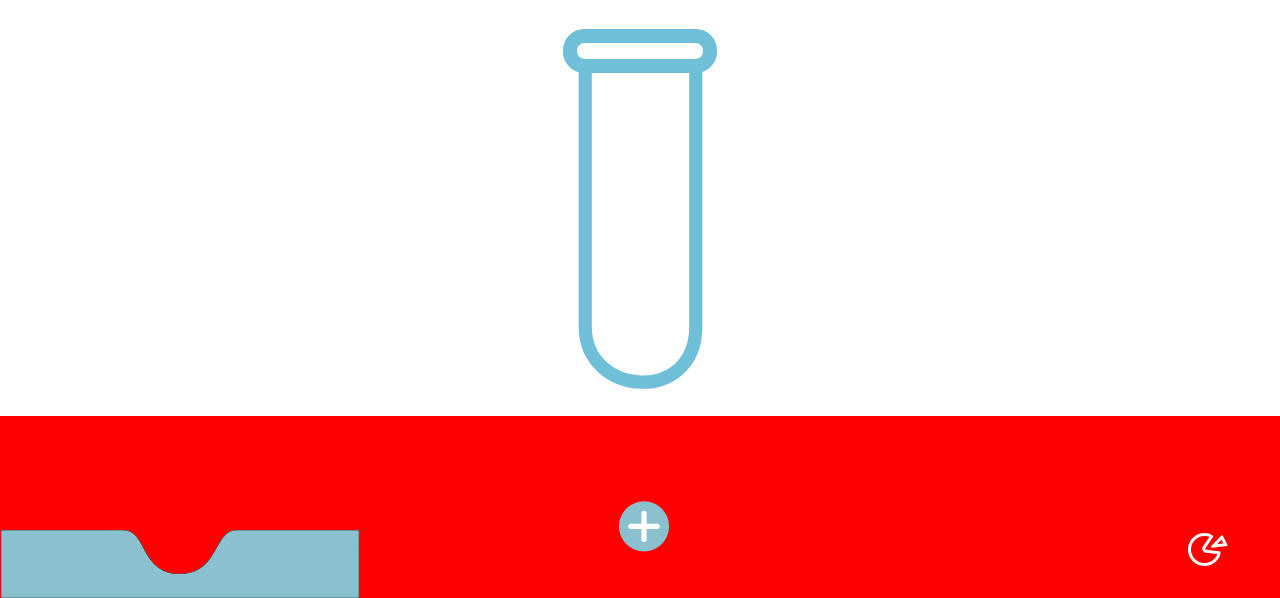
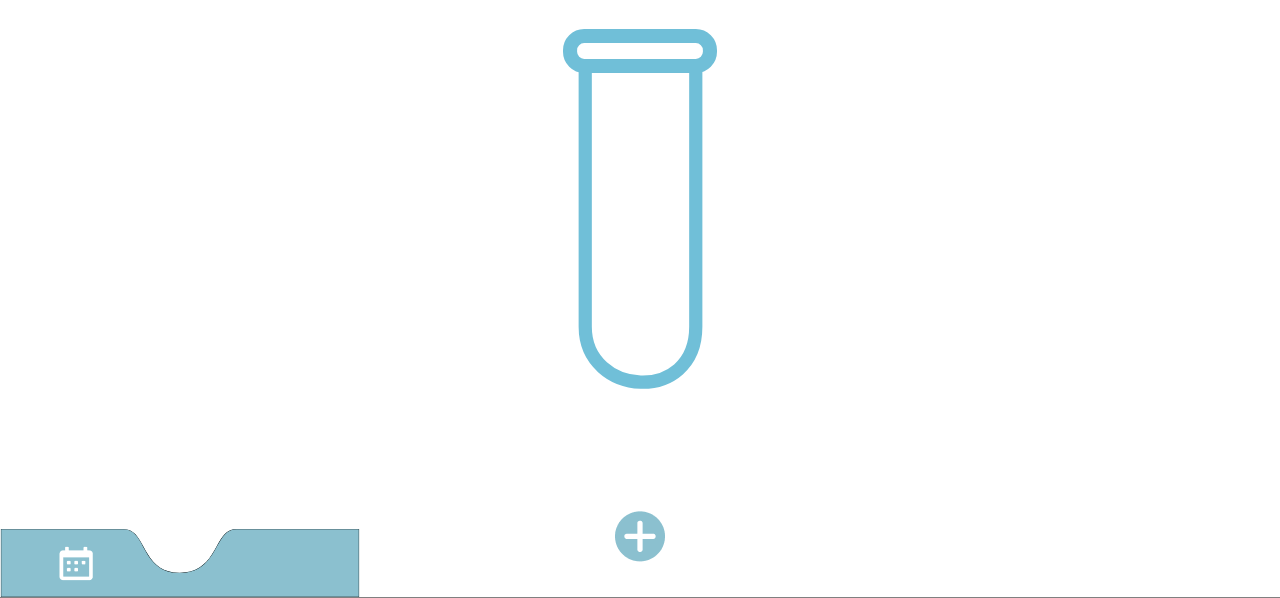
Before and after one commit to MMAksimm123/MoodTrack, a plain HTML site: page index.html in a window 1280 px wide. Shown: the part 203-801 px from the top of the page. Drawn offline with Linux system fonts and the light colour scheme.

Commit message:
secondCommit

```diff
--- a/index.html
+++ b/index.html
@@ -71,7 +71,30 @@
         </filter>
         </defs>
         </svg>-->
+        <!-- I put buttons on the bar at the bottom of the screen and corrected the styles-->
         <div class="grid-container">
+          <svg class="backgroundInFooter" xmlns="http://www.w3.org/2000/svg" width="360" height="68" viewBox="0 0 1080 205" fill="none">
+            <g filter="url(#filter0_d_3_87)">
+            <mask id="path-1-inside-1_3_87" fill="white">
+            <path fill-rule="evenodd" clip-rule="evenodd" d="M650.212 52.6033C665.84 24.624 679.594 0 710 0H1080V205H0V0H370C400.734 0 414.514 25.1259 430.048 53.4534C450.121 90.0543 473.124 132 539.418 132C606.495 130.87 629.932 88.9117 650.212 52.6033Z"/>
+            </mask>
+            <path fill-rule="evenodd" clip-rule="evenodd" d="M650.212 52.6033C665.84 24.624 679.594 0 710 0H1080V205H0V0H370C400.734 0 414.514 25.1259 430.048 53.4534C450.121 90.0543 473.124 132 539.418 132C606.495 130.87 629.932 88.9117 650.212 52.6033Z" fill="#8BC0CF"/>
+            <path d="M650.212 52.6033L649.339 52.1156L649.339 52.1156L650.212 52.6033ZM1080 0H1081V-1H1080V0ZM1080 205V206H1081V205H1080ZM0 205H-1V206H0V205ZM0 0V-1H-1V0H0ZM430.048 53.4534L429.172 53.9343L429.172 53.9343L430.048 53.4534ZM539.418 132V133H539.426L539.435 133L539.418 132ZM710 -1C694.473 -1 683.184 5.30825 673.84 15.1198C664.543 24.8831 657.136 38.1569 649.339 52.1156L651.085 53.0909C658.916 39.0704 666.201 26.0426 675.289 16.499C684.331 7.00375 695.122 1 710 1V-1ZM710 1H1080V-1H710V1ZM1079 0V205H1081V0H1079ZM1080 204H0V206H1080V204ZM1 205V0H-1V205H1ZM0 1H370V-1H0V1ZM430.925 52.9726C423.175 38.8399 415.786 25.3526 406.453 15.4192C397.074 5.43691 385.695 -1 370 -1V1C385.039 1 395.917 7.12604 404.995 16.7886C414.119 26.5 421.387 39.7394 429.172 53.9343L430.925 52.9726ZM539.418 131C506.513 131 484.431 120.602 468.073 105.713C451.67 90.7815 440.974 71.2969 430.925 52.9726L429.172 53.9343C439.195 72.2109 450.037 91.9995 466.727 107.192C483.462 122.425 506.028 133 539.418 133V131ZM649.339 52.1156C639.187 70.292 628.331 89.7105 611.693 104.752C595.098 119.755 572.704 130.439 539.401 131L539.435 133C573.21 132.431 596.072 121.571 613.034 106.236C629.955 90.9381 640.957 71.223 651.085 53.0909L649.339 52.1156Z" fill="black" mask="url(#path-1-inside-1_3_87)"/>
+            </g>
+            <defs>
+            <filter id="filter0_d_3_87" x="-4" y="0" width="1088" height="213" filterUnits="userSpaceOnUse" color-interpolation-filters="sRGB">
+            <feFlood flood-opacity="0" result="BackgroundImageFix"/>
+            <feColorMatrix in="SourceAlpha" type="matrix" values="0 0 0 0 0 0 0 0 0 0 0 0 0 0 0 0 0 0 127 0" result="hardAlpha"/>
+            <feOffset dy="4"/>
+            <feGaussianBlur stdDeviation="2"/>
+            <feComposite in2="hardAlpha" operator="out"/>
+            <feColorMatrix type="matrix" values="0 0 0 0 0 0 0 0 0 0 0 0 0 0 0 0 0 0 0.25 0"/>
+            <feBlend mode="normal" in2="BackgroundImageFix" result="effect1_dropShadow_3_87"/>
+            <feBlend mode="normal" in="SourceGraphic" in2="effect1_dropShadow_3_87" result="shape"/>
+            </filter>
+            </defs>
+          </svg>
+
           <div class="flex-container">
             <div class="buttonOnBackground">
               <div class="buttonToCalendar">
@@ -93,27 +116,6 @@
               </div>
             </div>
           </div>
-          <svg class="backgroundInFooter" xmlns="http://www.w3.org/2000/svg" width="360" height="68" viewBox="0 0 1080 205" fill="none">
-            <g filter="url(#filter0_d_3_87)">
-            <mask id="path-1-inside-1_3_87" fill="white">
-            <path fill-rule="evenodd" clip-rule="evenodd" d="M650.212 52.6033C665.84 24.624 679.594 0 710 0H1080V205H0V0H370C400.734 0 414.514 25.1259 430.048 53.4534C450.121 90.0543 473.124 132 539.418 132C606.495 130.87 629.932 88.9117 650.212 52.6033Z"/>
-            </mask>
-            <path fill-rule="evenodd" clip-rule="evenodd" d="M650.212 52.6033C665.84 24.624 679.594 0 710 0H1080V205H0V0H370C400.734 0 414.514 25.1259 430.048 53.4534C450.121 90.0543 473.124 132 539.418 132C606.495 130.87 629.932 88.9117 650.212 52.6033Z" fill="#8BC0CF"/>
-            <path d="M650.212 52.6033L649.339 52.1156L649.339 52.1156L650.212 52.6033ZM1080 0H1081V-1H1080V0ZM1080 205V206H1081V205H1080ZM0 205H-1V206H0V205ZM0 0V-1H-1V0H0ZM430.048 53.4534L429.172 53.9343L429.172 53.9343L430.048 53.4534ZM539.418 132V133H539.426L539.435 133L539.418 132ZM710 -1C694.473 -1 683.184 5.30825 673.84 15.1198C664.543 24.8831 657.136 38.1569 649.339 52.1156L651.085 53.0909C658.916 39.0704 666.201 26.0426 675.289 16.499C684.331 7.00375 695.122 1 710 1V-1ZM710 1H1080V-1H710V1ZM1079 0V205H1081V0H1079ZM1080 204H0V206H1080V204ZM1 205V0H-1V205H1ZM0 1H370V-1H0V1ZM430.925 52.9726C423.175 38.8399 415.786 25.3526 406.453 15.4192C397.074 5.43691 385.695 -1 370 -1V1C385.039 1 395.917 7.12604 404.995 16.7886C414.119 26.5 421.387 39.7394 429.172 53.9343L430.925 52.9726ZM539.418 131C506.513 131 484.431 120.602 468.073 105.713C451.67 90.7815 440.974 71.2969 430.925 52.9726L429.172 53.9343C439.195 72.2109 450.037 91.9995 466.727 107.192C483.462 122.425 506.028 133 539.418 133V131ZM649.339 52.1156C639.187 70.292 628.331 89.7105 611.693 104.752C595.098 119.755 572.704 130.439 539.401 131L539.435 133C573.21 132.431 596.072 121.571 613.034 106.236C629.955 90.9381 640.957 71.223 651.085 53.0909L649.339 52.1156Z" fill="black" mask="url(#path-1-inside-1_3_87)"/>
-            </g>
-            <defs>
-            <filter id="filter0_d_3_87" x="-4" y="0" width="1088" height="213" filterUnits="userSpaceOnUse" color-interpolation-filters="sRGB">
-            <feFlood flood-opacity="0" result="BackgroundImageFix"/>
-            <feColorMatrix in="SourceAlpha" type="matrix" values="0 0 0 0 0 0 0 0 0 0 0 0 0 0 0 0 0 0 127 0" result="hardAlpha"/>
-            <feOffset dy="4"/>
-            <feGaussianBlur stdDeviation="2"/>
-            <feComposite in2="hardAlpha" operator="out"/>
-            <feColorMatrix type="matrix" values="0 0 0 0 0 0 0 0 0 0 0 0 0 0 0 0 0 0 0.25 0"/>
-            <feBlend mode="normal" in2="BackgroundImageFix" result="effect1_dropShadow_3_87"/>
-            <feBlend mode="normal" in="SourceGraphic" in2="effect1_dropShadow_3_87" result="shape"/>
-            </filter>
-            </defs>
-          </svg>
         </div>
     </footer>
   </div>
--- a/style/style.css
+++ b/style/style.css
@@ -93,12 +93,8 @@ header {
 .backgroundInFooter {
   grid-row-start: 1;
   grid-column-start: 1;
-  margin-top: 114px;
+  margin-top: 113px;
   max-width: auto;
-}
-
-footer {
-  background-color: red;
 }
 
 .grid-container {
@@ -113,7 +109,7 @@ footer {
 .buttonToCalendar {
   margin-right: auto;
   margin-left: 54px;
-  margin-top: 114px;
+  margin-top: 127px;
 }
 
 .calendarButton {
@@ -122,9 +118,9 @@ footer {
 }
 
 .buttonToAdd {
-  margin-right: auto;
-  margin-left: auto;
-  margin-top: 85px;
+  margin-right: 32px;
+  margin-left: 25px;
+  margin-top: 95px;
 }
 
 .addButton {
@@ -137,7 +133,7 @@ footer {
 .buttonToStatistic {
   margin-left: auto;
   margin-right: 46px;
-  margin-top: 115px;
+  margin-top: 130px;
 }
 
 .statisticButton {
```
